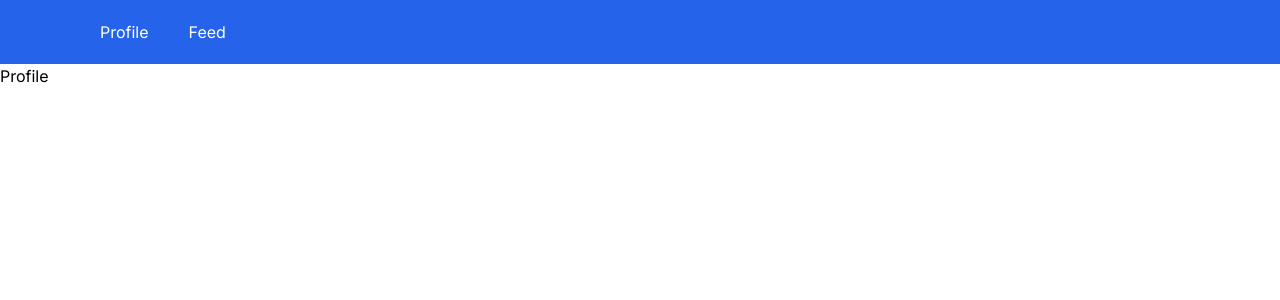
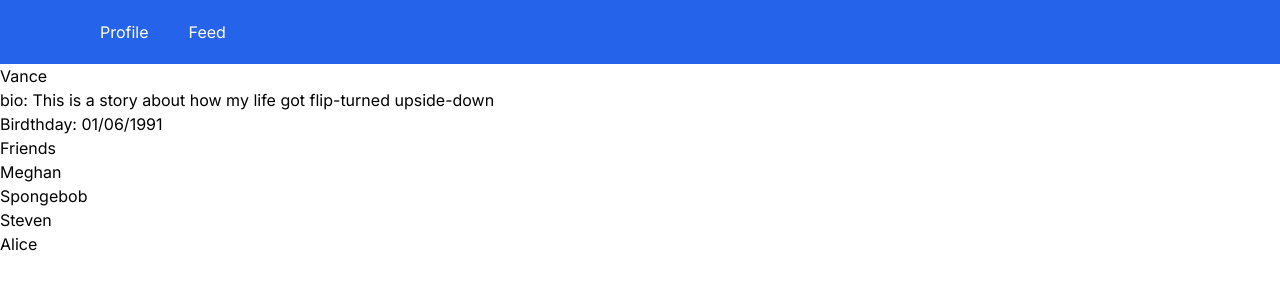
Before and after one commit to VanceMcGrady/vance-mcgrady-ti, a Next.js app: page /profile in a window 1280 px wide. Shown: the top 300 px of the page. Built offline with nearby package versions, Linux system fonts and the light colour scheme.

Commit message:
display me data in Profile

```diff
--- a/app/ui_components/Profile.tsx
+++ b/app/ui_components/Profile.tsx
@@ -1,5 +1,24 @@
 import React from "react";
+import { getMe } from "../actions/getMe";
 
-export default function Profile() {
-  return <div>Profile</div>;
+export default async function Profile() {
+  // ordinarily, this data would already be cached and present and we wouldn't have to refetch the data
+  // every time Profile renders.
+  const me = await getMe();
+
+  return (
+    <div>
+      <div>
+        <h3>{me?.name}</h3>
+        <p>bio: {me?.about}</p>
+        <p>Birdthday: {me?.birthday}</p>
+      </div>
+      <div>
+        <h3>Friends</h3>
+        {me?.friends.map((friend) => {
+          return <div key={Math.random() * 10}>{friend}</div>;
+        })}
+      </div>
+    </div>
+  );
 }
```
